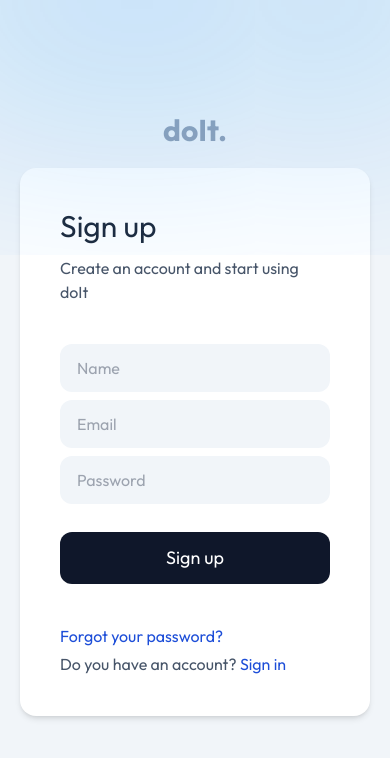
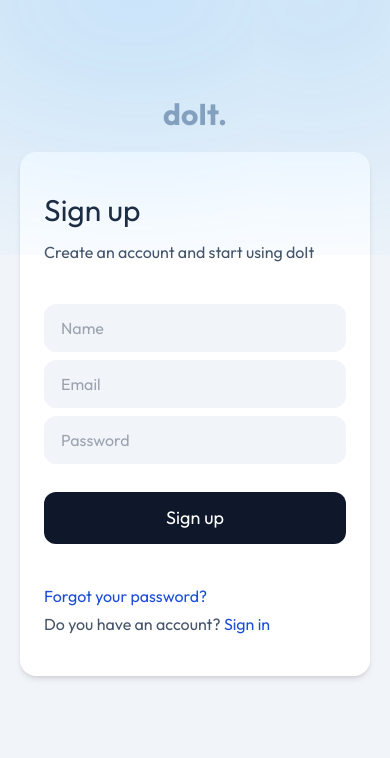
Before and after one commit to mohalw731/doIt, a React (Vite) app: page /sign-up in a window 390 px wide. Shown: the top 758 px of the page. Built offline with nearby package versions, Linux system fonts and the light colour scheme; no server answers.

Commit message:
ui changes

```diff
--- a/package.json
+++ b/package.json
@@ -20,14 +20,12 @@
     "@types/cors": "^2.8.17",
     "@types/express": "^4.17.21",
     "@types/node": "^20.14.12",
-    "axios": "^1.7.2",
     "emoji-mart": "^5.6.0",
     "firebase": "^10.12.4",
-    "novel": "^0.5.0",
     "react": "^18.3.1",
     "react-dom": "^18.3.1",
     "react-markdown": "^9.0.1",
-    "react-quill": "^2.0.0",
+    "react-quill": "^0.0.2",
     "react-router-dom": "^6.25.1",
     "react-toastify": "^10.0.5",
     "remark-gfm": "^4.0.0",
--- a/src/Hooks/useGeminiAi.tsx
+++ b/src/Hooks/useGeminiAi.tsx
@@ -29,7 +29,7 @@ export default function useGeminiAi() {
         .join("\n");
       const fullInput = `${context}\n${messageHistory}\nUser: ${input}`;
 
-      const model = genAI.getGenerativeModel({ model: "gemini-1.5-flash" });
+      const model = genAI.getGenerativeModel({ model: "gemini-1.5-pro" });
       const result = await model.generateContent(fullInput);
       const text = await result.response.text();
       const aiMessage = { text, isUser: false };
--- a/src/pages/Login.tsx
+++ b/src/pages/Login.tsx
@@ -2,7 +2,7 @@ import { Link } from "react-router-dom";
 
 export default function Login() {
   return (
-    <main className="md:py-44 py-28">
+    <main className="md:py-44 py-24">
       <div className="blue-shadow" />
 
       <div className="flex justify-center pb-5">
@@ -14,7 +14,7 @@ export default function Login() {
       </div>
       <form
         action=""
-        className="z-[9999] flex flex-col max-w-[400px] mx-auto rounded-2xl bg-white p-10 shadow-md"
+        className="z-[100] flex flex-col max-w-[400px] mx-auto rounded-2xl bg-white py-10 px-6 shadow-md"
       >
         <h1 className="text-3xl text-slate-800 mb-3">Sign In</h1>
         <p className="text-slate-600 ">
--- a/src/pages/Register.tsx
+++ b/src/pages/Register.tsx
@@ -2,7 +2,7 @@ import { Link } from "react-router-dom";
 
 export default function Register() {
   return (
-    <main className="md:py-44 py-28">
+    <main className="md:py-44 py-24">
       <span className="blue-shadow" />
 
       <div className="flex justify-center pb-5">
@@ -14,7 +14,7 @@ export default function Register() {
       </div>
       <form
         action=""
-        className="z-[9999] flex flex-col max-w-[400px] mx-auto rounded-2xl bg-white p-10 shadow-md"
+        className="z-[100] flex flex-col max-w-[400px] mx-auto rounded-2xl bg-white py-10 px-6 shadow-md"
       >
         <h1 className="text-3xl text-slate-800 mb-3">Sign up</h1>
         <p className="text-slate-600 ">
```
Also changed, not shown: 1 other file (tests, documents, lock files or other folders).
